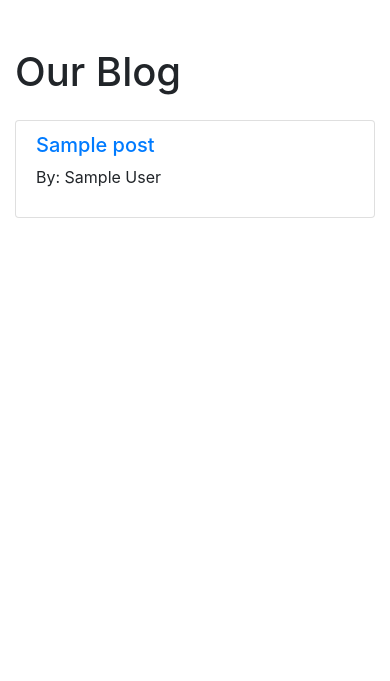
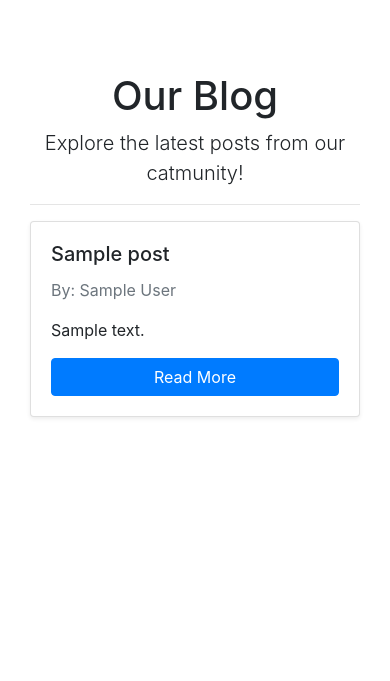
Before and after one commit to MABSWE/PP4, a Django app: page /blog/ in a window 390 px wide. Shown: the part 56-737 px from the top of the page. Run offline with Django 4.2, Linux system fonts and the light colour scheme; tables that the repository leaves empty hold one stand-in row (values such as "Sample post"); some libraries are stand-ins or nearby versions.

Commit message:
Update blog.html and adjust for phones

```diff
--- a/blog/templates/blog.html
+++ b/blog/templates/blog.html
@@ -1,15 +1,28 @@
 {% extends 'base.html' %}
 
 {% block content %}
-<h1 class="mt-4">Our Blog</h1>
-<ul class="list-group mt-4">
+<div class="container mt-5">
+  <h1 class="text-center">Our Blog</h1>
+  <p class="text-center lead">Explore the latest posts from our catmunity!</p>
+  <hr />
+
+  <div class="row">
     {% for post in posts %}
-    <li class="list-group-item">
-        <a href="{% url 'article-detail' pk=post.pk %}">
-            <h5>{{ post.title }}</h5>
-        </a>
-        <p>By: {{ post.author.first_name }} {{ post.author.last_name }}</p>
-    </li>
+    <div class="col-md-6 col-lg-4 mb-4">
+      <div class="card h-100 shadow-sm">
+        <div class="card-body d-flex flex-column">
+          <h5 class="card-title">{{ post.title }}</h5>
+          <p class="card-text text-muted">
+            By: {{ post.author.first_name }} {{ post.author.last_name }}
+          </p>
+          <p class="card-text">
+            {{ post.content|truncatewords:20 }}
+          </p>
+          <a href="{% url 'article-detail' pk=post.pk %}" class="btn btn-primary mt-auto">Read More</a>
+        </div>
+      </div>
+    </div>
     {% endfor %}
-</ul>
+  </div>
+</div>
 {% endblock %}
```
